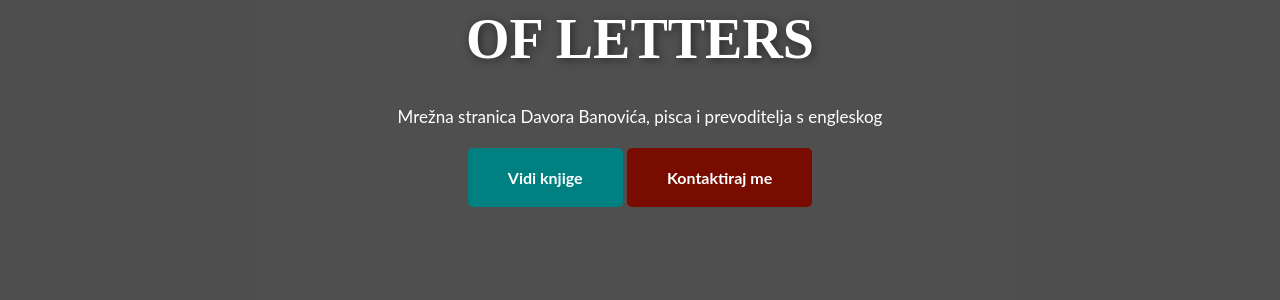
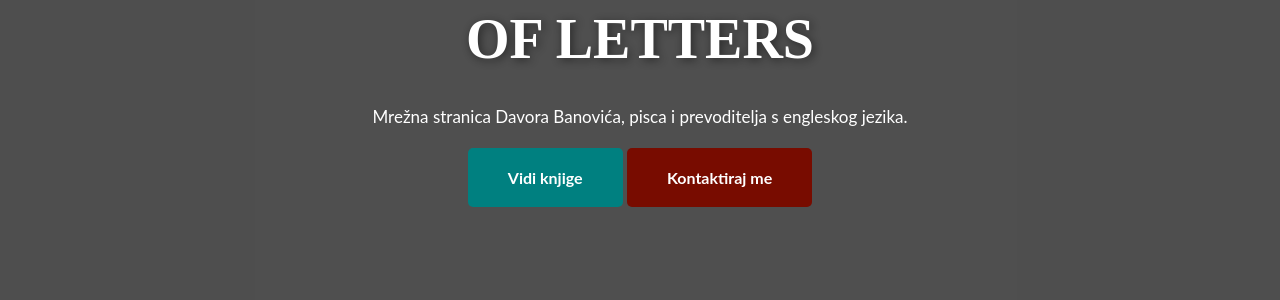
Before and after one commit to banovotz/banovotz.github.io, a Jekyll site: the page built from index.html, in a window 1280 px wide and 900 px high. Shown: the part 426-726 px from the top of the window. Built offline with Jekyll 4.4.1, drawn with Linux system fonts in a browser that asks for light colours.

Commit message:
Fix subtitle in index.html

```diff
--- a/index.html
+++ b/index.html
@@ -20,7 +20,7 @@ layout: default
   <div class="hero-background"></div>
   <div class="hero-content">
    <h1><span id="typewriter"></span><span id="typewriter-cursor" class="cursor">|</span></h1>
-    <p class="subtitle">Mrežna stranica Davora Banovića, pisca i prevoditelja s engleskog</p>
+    <p class="subtitle">Mrežna stranica Davora Banovića, pisca i prevoditelja s engleskog jezika.</p>
     <a href="#books" class="btn">Vidi knjige</a>
     <a href="#contact" class="btn-hot">Kontaktiraj me</a>
 
```
